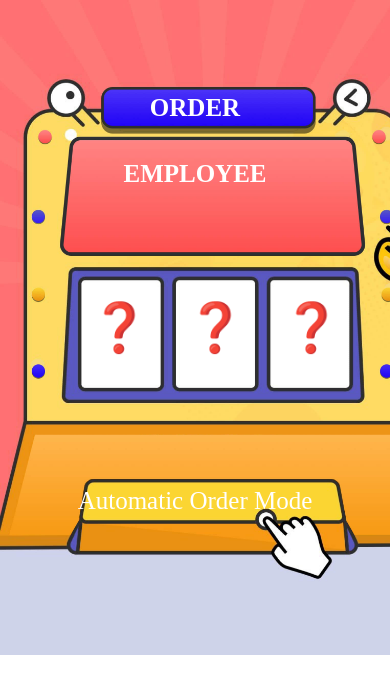
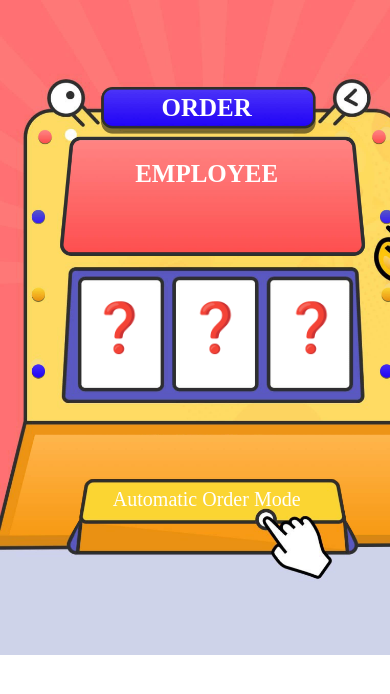
Before and after one commit to ismailhaque/spin, a plain HTML site: page index.html in a window 390 px wide. Shown: the top 694 px of the page. Drawn offline with Linux system fonts and the light colour scheme.

Commit message:
project complated

```diff
--- a/css/responsive.css
+++ b/css/responsive.css
@@ -1,3 +1,23 @@
+@media screen and (max-width: 400px) {
+    .orderBtn {
+        left: 53%;
+    }
+    .employBtn {
+        left: 53%;
+    }
+    .automatic-order {
+        width: 100%;
+        transform: translate(-39%, 0);
+        top: 488px;
+        left: 42%;
+        font-size: 20px;
+    }
+    .Modal {
+        transform: translate(-49%, -35%);
+        left: 52%;
+    }
+}
+
 @media screen and (max-width: 375px) {
     .orderBtn {
         transform: translate(-49%, 0);
--- a/css/style.css
+++ b/css/style.css
@@ -7,7 +7,7 @@ html,
 body {
   width: 425px;
   height: 100vh;
-  margin: 0 auto;
+  margin: 0;
   border: 0;
   padding: 0;
   -webkit-box-sizing: border-box;
@@ -24,7 +24,6 @@ body {
 }
 
 #app {
-  width: 100%;
   display: flex;
   flex-direction: column;
   justify-content: center;
@@ -117,7 +116,6 @@ button {
   transform: translate(-50%, -50%);
   top: 50%;
   left: 50%;
-  max-width: 425px;
   border-radius: 20px;
   background: white;
   padding: 20px;
@@ -137,7 +135,6 @@ button {
   text-align: center;
   font-weight: 300;
   padding-bottom: 20px;
-  font-family: Inria Sans;
 }
 .Modal-InBtn {
   padding: 10px 40px;
```
